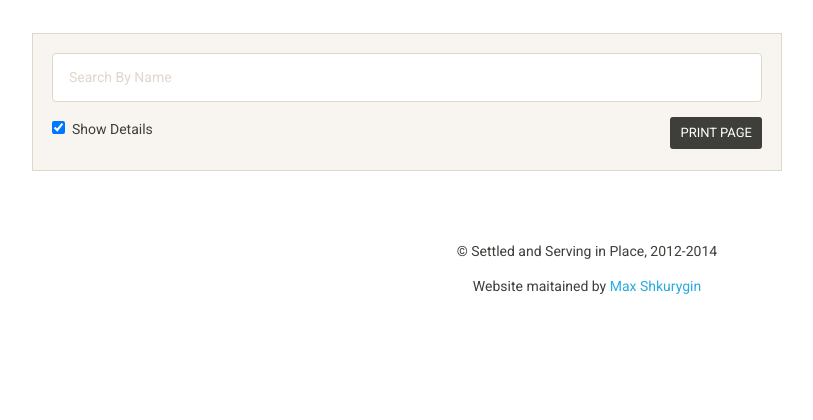
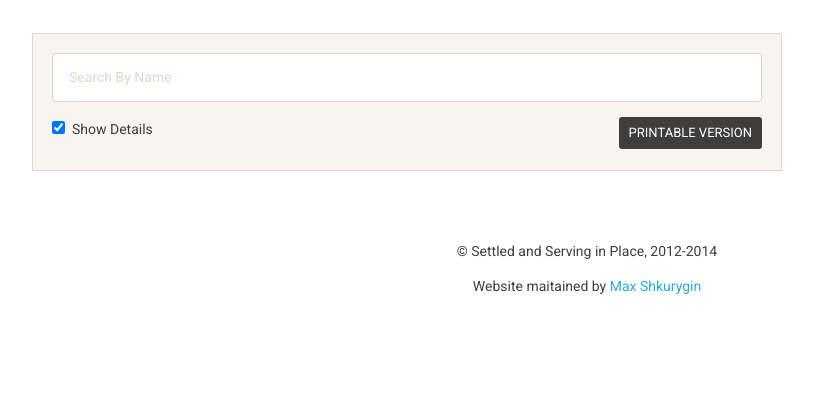
Before and after one commit to mooja/ssip209, a Django app: template source/templates/members/member_list.html in a window 1280 px wide. Shown: the part 222-642 px from the top of the page, without its empty margins (53-866 px from the left). Run offline with Django 3.2, Linux system fonts and the light colour scheme; the template is opened without the code that fills it, so the values that code supplies are empty; some libraries are stand-ins or nearby versions.

Commit message:
changed member list button to point to the pdf version of member list

```diff
--- a/source/templates/members/member_list.html
+++ b/source/templates/members/member_list.html
@@ -22,7 +22,7 @@
                         <label>
                             <input id="show-details" role="checkbox" type="checkbox" checked="checked"> Show Details
                         </label>
-                        <button type="button" class="btn btn-sm btn-default pull-right" onClick="javascript:window.print()">Print Page</button>
+                        <button type="button" class="btn btn-sm btn-default pull-right" onclick="location.href='{% url 'members:member-list-pdf'%}'">Printable Version</button>
                     </div>
                 </form>
             </div>
```
